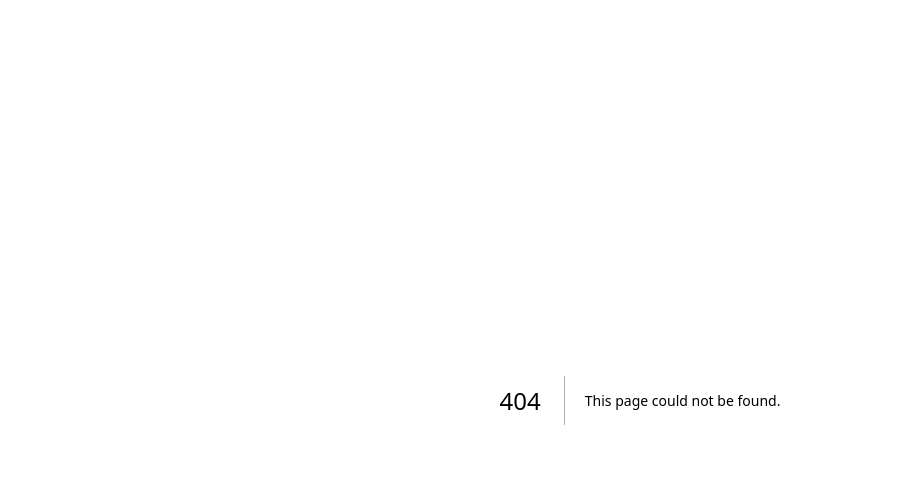
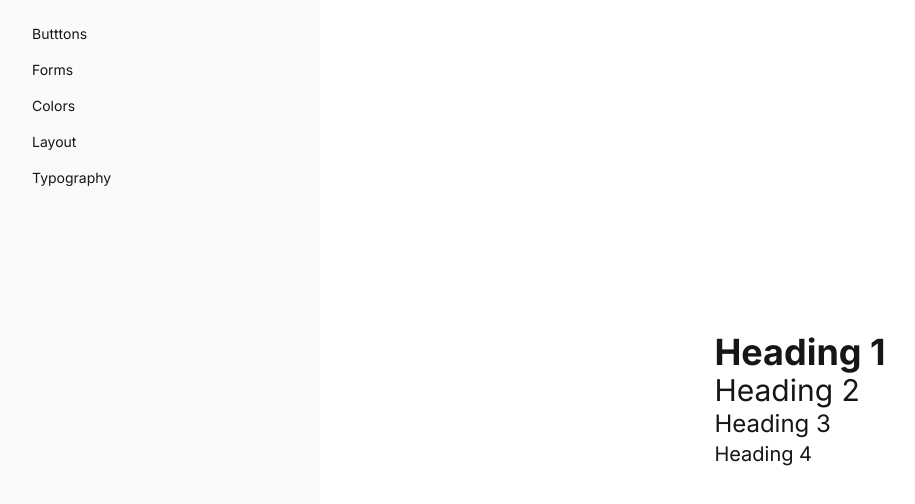
Before and after one commit to Infinite-Loopers2024/slow-chat-final, a Next.js app: page /design-system/typography in a window 1280 px wide. Before the commit this address had no page. Shown: the top 504 px of the page, without its empty margins (0-915 px from the left). Built offline with nearby package versions, Linux system fonts and the light colour scheme.

Commit message:
add different typography for headers
Co-authored-by: Mårten Söderlind <marten.soderlind@appliedtechnology.se>
Co-authored-by: Love <love.bellinder@gmail.com>
Co-authored-by: Ali <ali.mohseni05@yahoo.se>

```diff
--- a/src/app/design-system/buttons/page.tsx
+++ b/src/app/design-system/buttons/page.tsx
@@ -1,4 +1,4 @@
-export default function Page() {
+export default function Buttons() {
   return (
     <div className="container">
       <button className="btn btn-accent rounded-lg m-1 w-full mb-4 md:mb-0 md:w-4/12">
--- a/src/app/design-system/colors/page.tsx
+++ b/src/app/design-system/colors/page.tsx
@@ -1,8 +1,5 @@
-import React from "react";
-
-export default function Page() {
+export default function Colors() {
   return (
-    <>
     <div className="flex">
       <div className="w-24 h-24 bg-emerald-300 text-center flex justify-center items-center m-2 rounded">
         Emerald
@@ -17,6 +14,5 @@ export default function Page() {
         Slate
       </div>
     </div>
-    </>
   );
 }
--- a/src/app/design-system/forms/page.tsx
+++ b/src/app/design-system/forms/page.tsx
@@ -1,4 +1,4 @@
-export default function Form() {
+export default function Forms() {
   return (
     <>
       <input
--- /dev/null
+++ b/src/app/design-system/typography/page.tsx
@@ -0,0 +1,10 @@
+export default function Typography(){
+ return (
+   <div>
+     <h1 className="text-4xl font-bold">Heading 1</h1>
+     <h2 className="text-3xl">Heading 2</h2>
+     <h3 className="text-2xl">Heading 3</h3>
+     <h4 className="text-xl">Heading 4</h4>
+   </div>
+ );
+}
--- a/src/features/design-system/components/sidebar.tsx
+++ b/src/features/design-system/components/sidebar.tsx
@@ -30,7 +30,7 @@ export function Sidebar({ children }: { children: React.ReactNode }) {
             <Link href="\design-system\forms">Forms</Link>
             <Link href="\design-system\colors">Colors</Link>
             <Link href="/layout">Layout</Link>
-            <Link href="/typography">Typeography</Link>
+            <Link href="\design-system\typography">Typography</Link>
           </li>
         </ul>
       </div>
```
Lines whose indentation alone changed are shown as unchanged.
